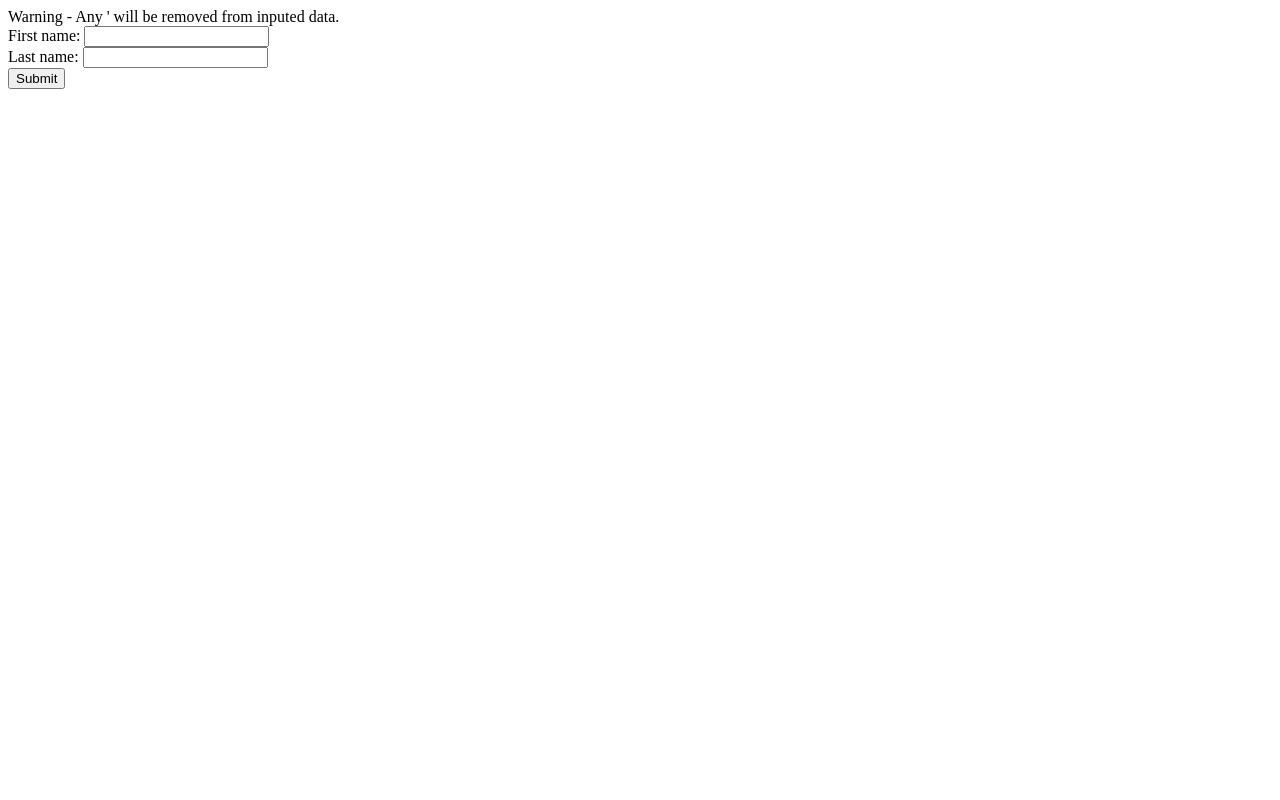
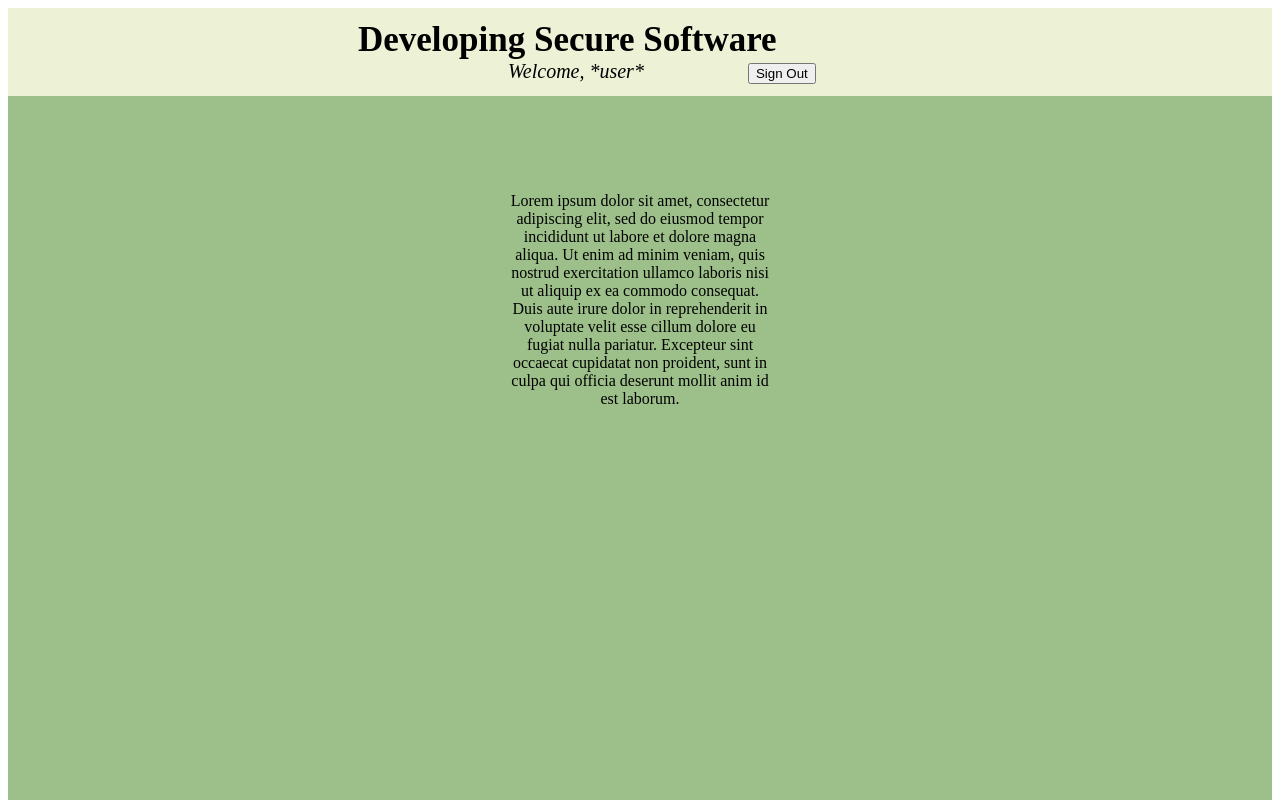
Before and after one commit to LordYeomans/SecureSoftwareCW002, a plain HTML site: page Express_server/Express server/index.html in a window 1280 px wide. Shown: the top 800 px of the page. Drawn offline with Linux system fonts and the light colour scheme.

Commit message:
Potential template
Started progression on front end

```diff
--- a/Express_server/Express server/express_server.js
+++ b/Express_server/Express server/express_server.js
@@ -15,6 +15,10 @@ app.get("/", function(req, res){
     res.sendFile(path.join(__dirname, "index.html"));
 });
 
+// Imports the Style Sheet
+app.get('/stylesheet.css', (request, responseC) => {
+  responseC.sendFile(path.join(__dirname, "stylesheet.css"))
+});
 
 function sanatise(things){
   var charCount = 0;
--- a/Express_server/Express server/index.html
+++ b/Express_server/Express server/index.html
@@ -1,9 +1,28 @@
 <!DOCTYPE html>
 <html>
 <head>
+    <link rel="stylesheet" href="stylesheet.css">
+    <meta name="viewport" content="width=device-width, initial-scale=1.0">
     <title>Page Title</title>
 </head>
 <body>
+    <div class="navBar">
+        <a id="title"> Developing Secure Software </a>
+        <a id="welcomeUser"> Welcome,  *user*</a>
+        <a id="signOut">
+            <button> Sign Out </button>
+        </a>
+    </div>
+
+    <div class="main">
+        <p>Lorem ipsum dolor sit amet, consectetur adipiscing elit, sed do eiusmod tempor incididunt
+           ut labore et dolore magna aliqua. Ut enim ad minim veniam, quis nostrud exercitation ullamco
+           laboris nisi ut aliquip ex ea commodo consequat. Duis aute irure dolor in reprehenderit in
+           voluptate velit esse cillum dolore eu fugiat nulla pariatur. Excepteur sint occaecat cupidatat non
+           proident, sunt in culpa qui officia deserunt mollit anim id est laborum. </p>
+    </div>
+
+        <!--
         <div id="div1">
             Warning - Any ' will be removed from inputed data.
             <form action="/submit-data" method="post">
@@ -12,5 +31,7 @@
                 <input type="submit" />
             </form>
         </div>
+        -->
+
 </body>
 </html>
--- /dev/null
+++ b/Express_server/Express server/stylesheet.css
@@ -0,0 +1,33 @@
+.navBar {
+  overflow: hidden;
+  background-color: #EDF1D6;
+  padding-bottom: 12px;
+  padding-top: 12px;
+}
+
+#title {
+  font-size: 35px;
+  font-weight: bold;
+  padding-left: 350px;
+}
+
+#welcomeUser {
+  font-size: 20px;
+  font-style: italic;
+  padding-left: 500px;
+}
+
+#signOut {
+  padding-left: 100px;
+}
+
+.main {
+  text-align: center;
+  overflow: hidden;
+  background-color: #9DC08B;
+  padding-left: 500px;
+  padding-right: 500px;
+  padding-top: 80px;
+  padding-bottom: 1000px;
+  color: black;
+}
```
Lines whose indentation alone changed are shown as unchanged.
